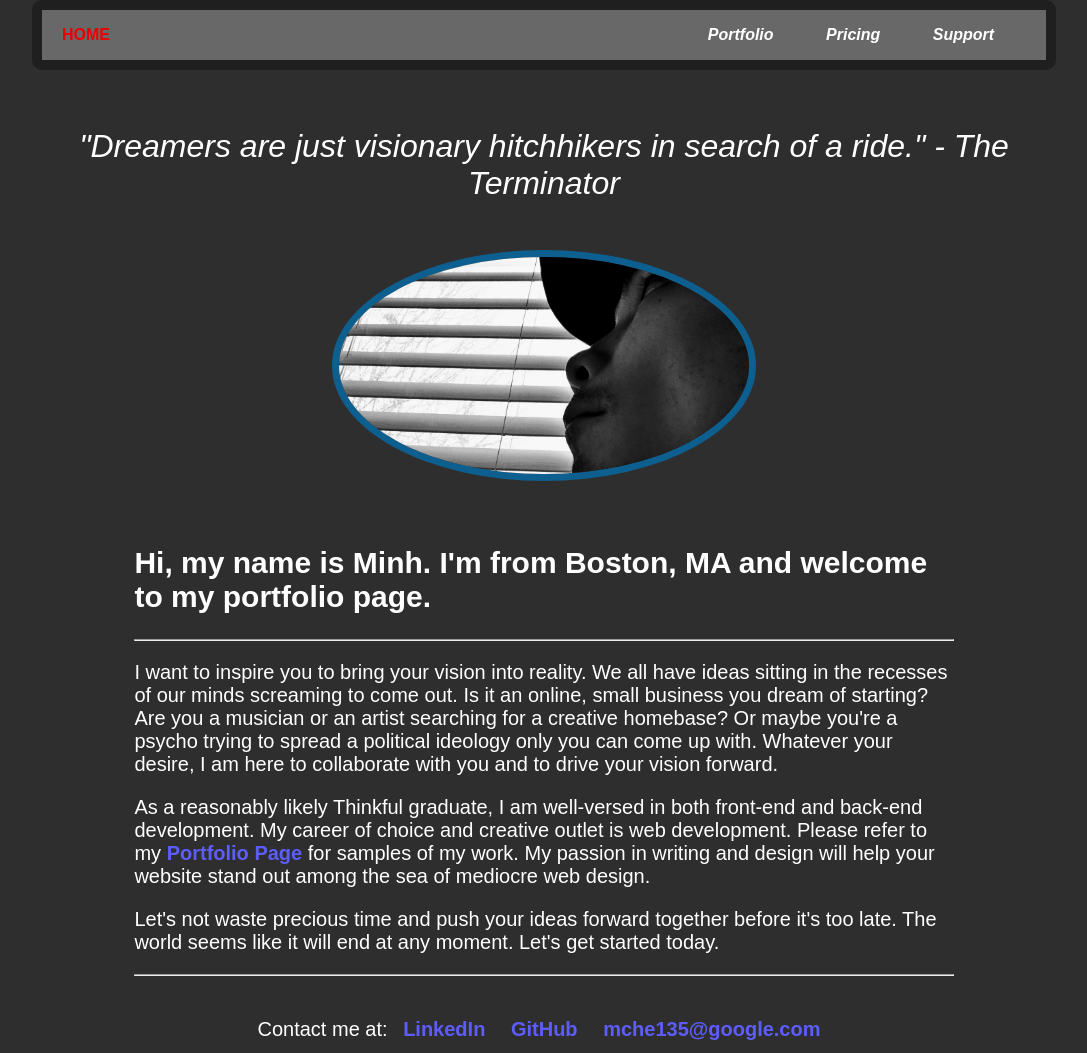
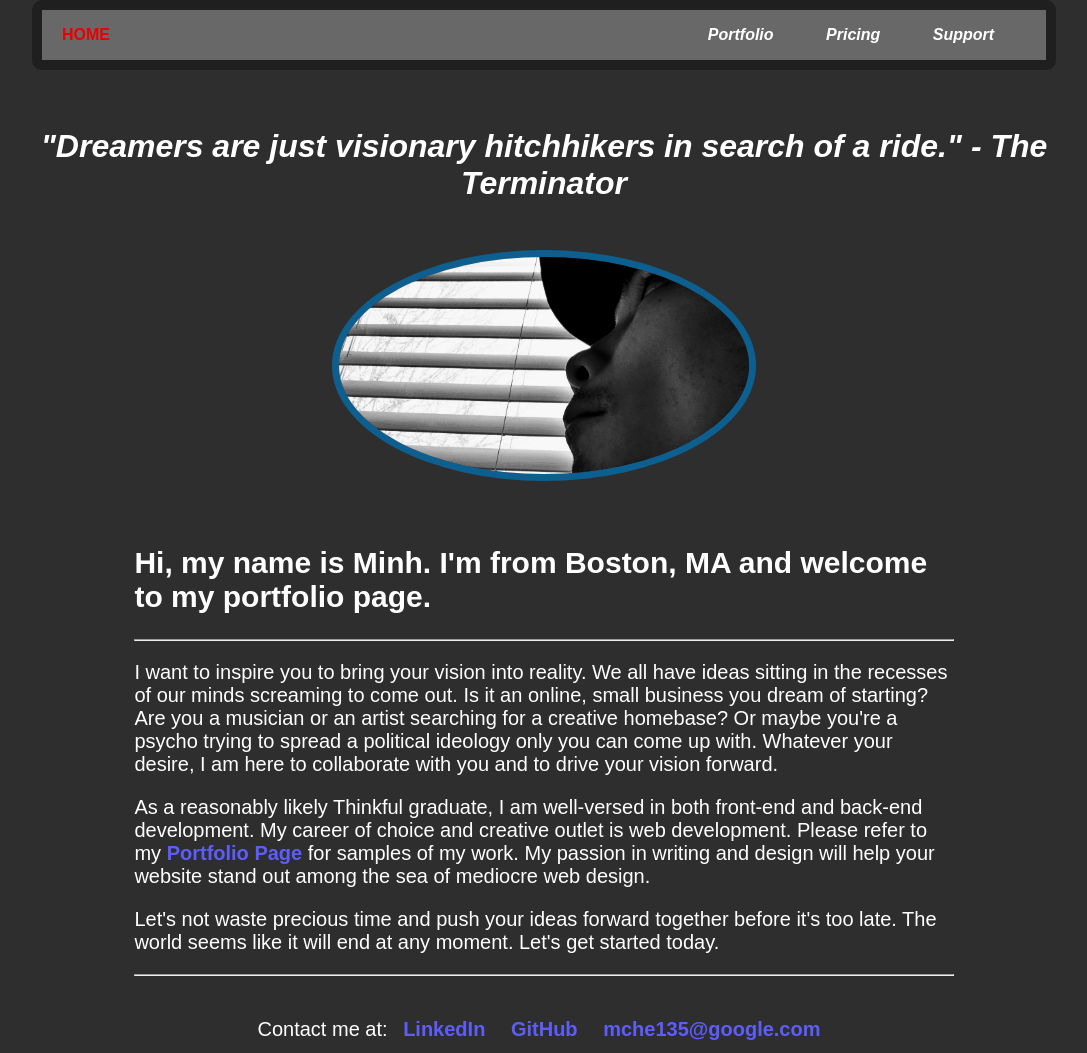
Before and after one commit to mqche/thinkful-web-port, a plain HTML site: page index.html in a window 1280 px wide. Shown: the top 1053 px of the page, without its empty margins (96-1183 px from the left). Drawn offline with Linux system fonts and the light colour scheme.

Commit message:
Update index.html

```diff
--- a/index.html
+++ b/index.html
@@ -28,7 +28,7 @@
             </ul>
         </nav>
     </header>
-    <p class="main-quote">"Dreamers are just visionary hitchhikers in search of a ride." - The Terminator</p>
+    <h1 class="main-quote">"Dreamers are just visionary hitchhikers in search of a ride." - The Terminator</h1>
     <img src="main-img.jpg">
     <main>
         <section>
```
